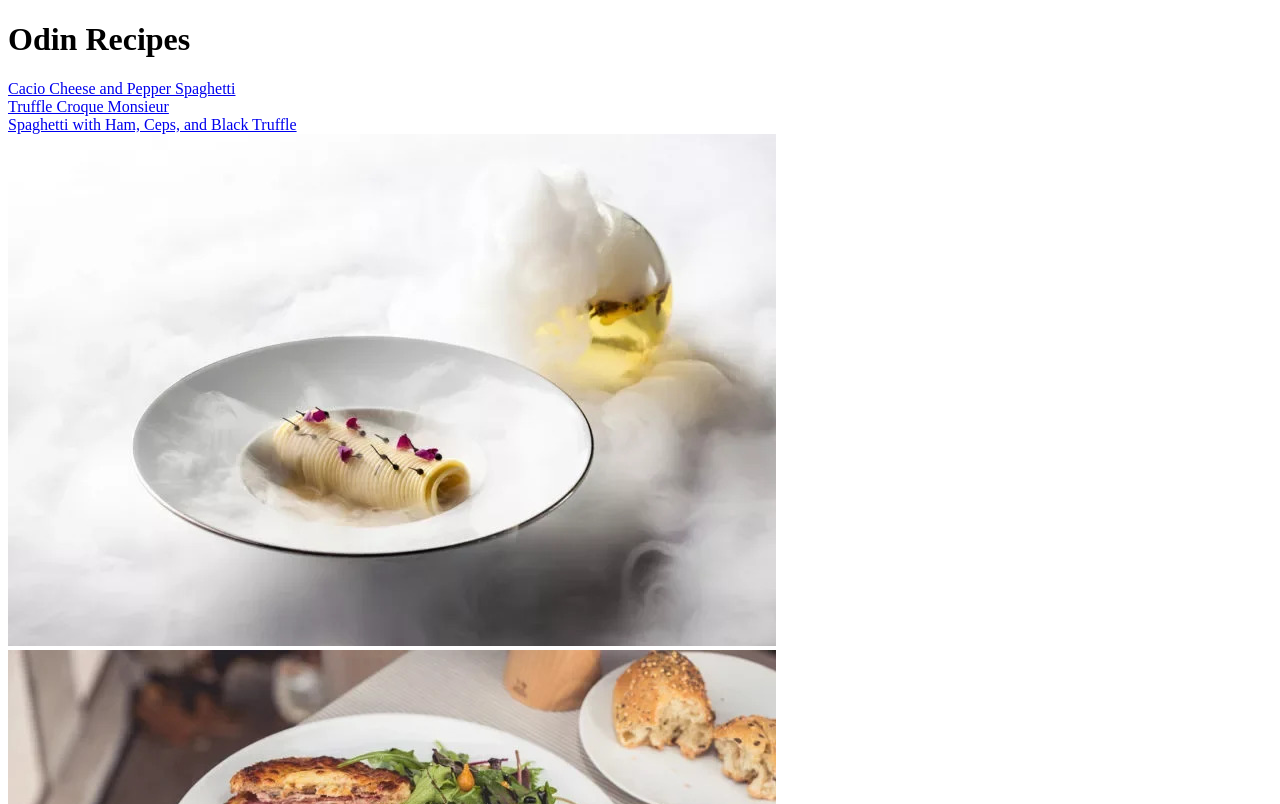
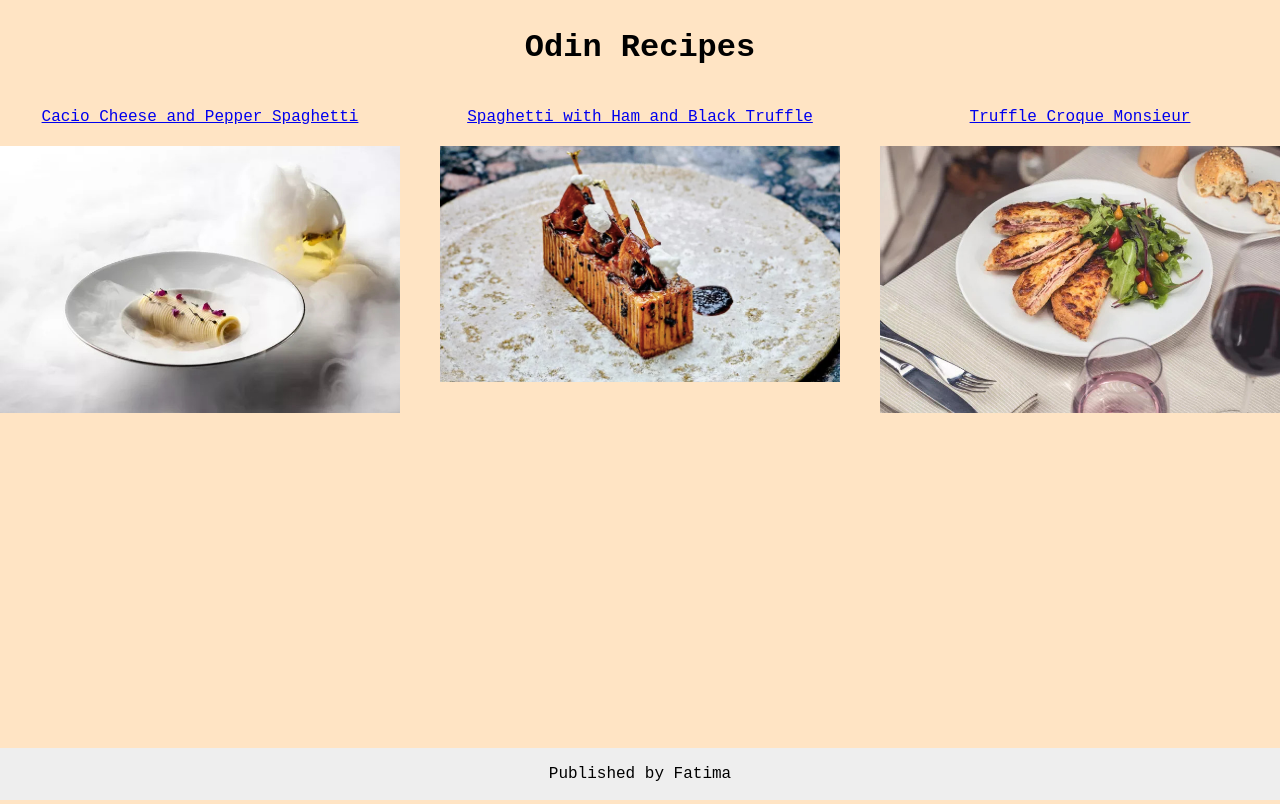
Before and after one commit to tkurkure/odin-recipes, a plain HTML site: page index.html in a window 1280 px wide. Shown: the top 804 px of the page. Drawn offline with Linux system fonts and the light colour scheme.

Commit message:
Used Flex

```diff
--- a/index.html
+++ b/index.html
@@ -5,19 +5,31 @@
     <meta http-equiv="X-UA-Compatible" content="IE=edge">
     <meta name="viewport" content="width=device-width, initial-scale=1.0">
     <title>Michelin Dishes</title>
+    <link rel="stylesheet" href="style.css">
 </head>
 <body>
-    <h1>Odin Recipes</h1>
-    <a href="recipes/spaghetti.html">Cacio Cheese and Pepper Spaghetti</a>
-    <br>
-    <a href="recipes/croque.html">Truffle Croque Monsieur</a>
-    <br>
-    <a href="recipes/spaghetti2.html">Spaghetti with Ham, Ceps, and Black Truffle</a>
-    <br>
+    <div class="header">
+        <h1>Odin Recipes</h1>
+    </div>
 
-    <img src="recipes/Spaghetti.jpg" />
-    <img src="recipes/Croque.jpg" />
-    <img src="recipes/Spaghetti2.jpg" />
+    <div class="body">
+        <div class="info">
+            <a href="recipes/spaghetti.html">Cacio Cheese and Pepper Spaghetti</a>
+            <img src="recipes/Spaghetti.jpg" />
+        </div>
+        <div class="info">
+            <a href="recipes/spaghetti2.html">Spaghetti with Ham and Black Truffle</a>
+            <img src="recipes/Spaghetti2.jpg" />
+        </div>
+        <div class="info">
+            <a href="recipes/croque.html">Truffle Croque Monsieur</a>
+            <img src="recipes/Croque.jpg" />
+        </div>
+    </div>
+
+    <div class="footer">
+        <div>Published by Fatima</div>
+    </div>
 
 </body>
 </html>
--- /dev/null
+++ b/style.css
@@ -0,0 +1,39 @@
+body {
+    font-family: 'Courier New', Courier, monospace;
+    background-color: bisque;
+}
+
+img {
+
+    width: 400px;
+    margin-top: 20px;
+}
+.header {
+    display: flex;
+    justify-content: center;
+}
+
+.body {
+    display: flex;
+    justify-content: center;
+}
+
+.info {
+    display: flex;
+    flex-direction: column;
+    align-items: center;
+    max-width: 400px;
+    padding: 20px;
+}
+
+.footer {
+    position: fixed;
+    bottom: 0;
+    left: 0;
+    right: 0;
+    height: 52px;
+    display: flex;
+    align-items: center;
+    justify-content: center;
+    background: #eee;
+  }
```
